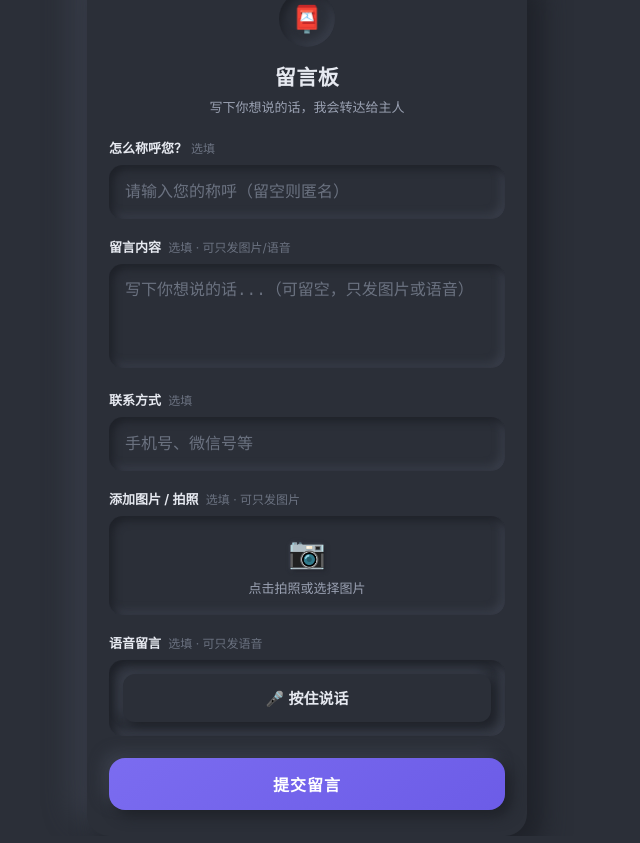
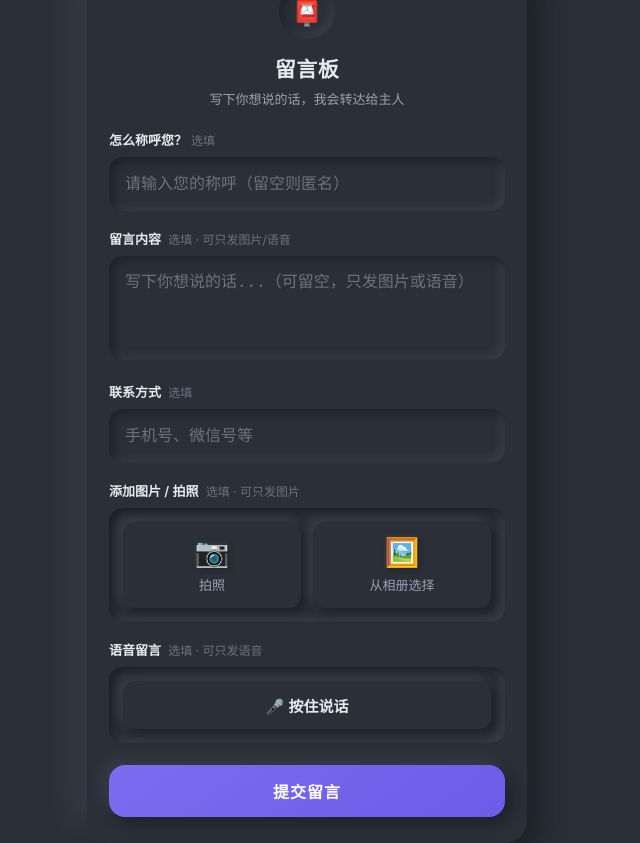
Before and after one commit to gybeyond1/messagewall, a website: page public/index.html in a window 1280 px wide. Shown: the whole page, without its empty margins (333-973 px from the left). Drawn offline with Linux system fonts and the light colour scheme.

Commit message:
feat: 图片上传区分成拍照和相册两个按钮，各自独立触发
- 相机按钮：capture=environment 直接调起相机拍照
- 相册按钮：不带 capture，从相册选择图片
- 两个按钮并排显示，选中图片后显示预览和删除按钮

```diff
--- a/public/index.html
+++ b/public/index.html
@@ -32,10 +32,12 @@
       display: flex;
       align-items: center;
       justify-content: center;
+      /* 适配刘海/灵动岛安全区 */
       padding: calc(20px + env(safe-area-inset-top)) calc(18px + env(safe-area-inset-right)) calc(20px + env(safe-area-inset-bottom)) calc(18px + env(safe-area-inset-left));
       -webkit-font-smoothing: antialiased;
     }
 
+    /* ===== 新拟态卡片：从背景"凸出" ===== */
     .card {
       background: var(--surface);
       border-radius: var(--radius);
@@ -92,13 +94,14 @@
     .field label .required { color: var(--danger); margin-left: 3px; }
     .field label .optional { color: var(--text-faint); font-weight: 400; margin-left: 4px; font-size: 12px; }
 
+    /* ===== 输入框：新拟态"按进去" ===== */
     .field input,
     .field textarea {
       width: 100%;
       padding: 15px 16px;
       border: none;
       border-radius: 14px;
-      font-size: 16px;
+      font-size: 16px; /* ≥16px 防止 iOS 聚焦时自动放大 */
       color: var(--text);
       background: var(--surface);
       outline: none;
@@ -125,12 +128,11 @@
       resize: none;
     }
 
+    /* ===== 图片上传区：拍照 + 相册 两个按钮 ===== */
     .upload-area {
       border: none;
       border-radius: 14px;
-      padding: 18px;
-      text-align: center;
-      cursor: pointer;
+      padding: 14px;
       background: var(--surface);
       box-shadow:
         inset 4px 4px 8px var(--shadow-dark),
@@ -139,31 +141,34 @@
       transition: box-shadow 0.2s ease;
     }
 
-    .upload-area:active {
-      box-shadow:
-        inset 6px 6px 10px var(--shadow-dark),
-        inset -6px -6px 10px var(--shadow-light);
+    .upload-btns {
+      display: flex;
+      gap: 12px;
     }
 
-    .upload-area input[type="file"] {
-      position: absolute;
-      inset: 0;
-      opacity: 0;
+    .upload-btn {
+      flex: 1;
+      border: none;
+      border-radius: 12px;
+      padding: 14px 8px;
       cursor: pointer;
-      width: 100%;
-      height: 100%;
-      border: none;
-      box-shadow: none;
-      padding: 0;
-      background: transparent;
-      z-index: 2;
+      background: var(--surface);
+      color: var(--text);
+      box-shadow: 4px 4px 10px var(--shadow-dark), -4px -4px 10px var(--shadow-light);
+      transition: box-shadow 0.12s ease, transform 0.12s ease;
+      display: flex;
+      flex-direction: column;
+      align-items: center;
+      gap: 6px;
     }
 
-    .upload-icon, .upload-text { pointer-events: none; }
+    .upload-btn:active {
+      transform: scale(0.98);
+      box-shadow: inset 4px 4px 10px var(--shadow-dark), inset -4px -4px 10px var(--shadow-light);
+    }
 
     .upload-icon {
-      font-size: 30px;
-      margin-bottom: 8px;
+      font-size: 28px;
       filter: drop-shadow(2px 2px 2px var(--shadow-dark)) drop-shadow(-1px -1px 1px var(--shadow-light));
     }
 
@@ -203,9 +208,9 @@
 
     .upload-area.has-image { padding: 10px; }
     .upload-area.has-image .upload-remove { display: flex; }
-    .upload-area.has-image .upload-icon,
-    .upload-area.has-image .upload-text { display: none; }
+    .upload-area.has-image .upload-btns { display: none; }
 
+    /* ===== 语音录制区 ===== */
     .voice-area {
       border: none;
       border-radius: 14px;
@@ -274,6 +279,7 @@
       box-shadow: inset 3px 3px 6px var(--shadow-dark), inset -3px -3px 6px var(--shadow-light);
     }
 
+    /* ===== 提交按钮：凸出 + 主题色 ===== */
     .btn-submit {
       width: 100%;
       min-height: 52px;
@@ -302,6 +308,7 @@
       box-shadow: inset 4px 4px 8px var(--shadow-dark), inset -4px -4px 8px var(--shadow-light);
     }
 
+    /* ===== 成功弹层 ===== */
     .success-overlay {
       display: none;
       position: fixed;
@@ -370,6 +377,7 @@
       display: none;
     }
 
+    /* 超小屏微调 */
     @media (max-width: 360px) {
       .card { padding: 22px 16px; border-radius: 18px; }
       .card-header .badge { width: 50px; height: 50px; font-size: 23px; }
@@ -405,9 +413,18 @@
         <div class="field">
           <label>添加图片 / 拍照 <span class="optional">选填 · 可只发图片</span></label>
           <div class="upload-area" id="uploadArea">
-            <input type="file" id="imageInput" accept="image/*">
-            <div class="upload-icon">📷</div>
-            <div class="upload-text">点击拍照或选择图片</div>
+            <div class="upload-btns" id="uploadBtns">
+              <button type="button" class="upload-btn" id="btnCamera">
+                <div class="upload-icon">📷</div>
+                <div class="upload-text">拍照</div>
+              </button>
+              <button type="button" class="upload-btn" id="btnGallery">
+                <div class="upload-icon">🖼️</div>
+                <div class="upload-text">从相册选择</div>
+              </button>
+            </div>
+            <input type="file" id="cameraInput" accept="image/*" capture="environment" style="display:none">
+            <input type="file" id="galleryInput" accept="image/*" style="display:none">
             <img class="upload-preview" id="preview" alt="预览">
             <button type="button" class="upload-remove" id="removeBtn">✕</button>
           </div>
@@ -440,12 +457,14 @@
 
   <script>
     const form = document.getElementById('msgForm');
-    const imageInput = document.getElementById('imageInput');
+    const cameraInput = document.getElementById('cameraInput');
+    const galleryInput = document.getElementById('galleryInput');
     const uploadArea = document.getElementById('uploadArea');
     const preview = document.getElementById('preview');
     const removeBtn = document.getElementById('removeBtn');
     let selectedFile = null;
 
+    // ===== 语音录制 =====
     const voiceBtn = document.getElementById('voiceBtn');
     const voicePreview = document.getElementById('voicePreview');
     const voiceAudio = document.getElementById('voiceAudio');
@@ -456,8 +475,11 @@
     let recordStartTime = 0;
     let recordTimer = null;
 
-    imageInput.addEventListener('change', function() {
-      const file = this.files[0];
+    // 拍照 / 相册按钮
+    document.getElementById('btnCamera').addEventListener('click', () => cameraInput.click());
+    document.getElementById('btnGallery').addEventListener('click', () => galleryInput.click());
+
+    function handleImageSelected(file) {
       if (!file) return;
       selectedFile = file;
       const reader = new FileReader();
@@ -467,22 +489,32 @@
         uploadArea.classList.add('has-image');
       };
       reader.readAsDataURL(file);
+    }
+
+    cameraInput.addEventListener('change', function() {
+      handleImageSelected(this.files[0]);
+    });
+    galleryInput.addEventListener('change', function() {
+      handleImageSelected(this.files[0]);
     });
 
     removeBtn.addEventListener('click', function(e) {
       e.stopPropagation();
       selectedFile = null;
-      imageInput.value = '';
+      cameraInput.value = '';
+      galleryInput.value = '';
       preview.src = '';
       preview.classList.remove('show');
       uploadArea.classList.remove('has-image');
     });
 
+    // ===== 语音录制逻辑 =====
     async function startRecording() {
       if (mediaRecorder && mediaRecorder.state === 'recording') return;
       try {
         const stream = await navigator.mediaDevices.getUserMedia({ audio: true });
         audioChunks = [];
+        // 优先用 webm/opus，Safari 可能用 mp4
         let mime = 'audio/webm;codecs=opus';
         if (!MediaRecorder.isTypeSupported(mime)) mime = 'audio/webm';
         if (!MediaRecorder.isTypeSupported(mime)) mime = '';
@@ -491,7 +523,7 @@
         mediaRecorder.onstop = () => {
           stream.getTracks().forEach(t => t.stop());
           const blob = new Blob(audioChunks, { type: mediaRecorder.mimeType || 'audio/webm' });
-          if (blob.size < 1000) {
+          if (blob.size < 1000) { // 小于 1KB 视为无效
             resetVoiceUI();
             return;
           }
@@ -507,7 +539,7 @@
         recordTimer = setInterval(() => {
           const sec = Math.floor((Date.now() - recordStartTime) / 1000);
           voiceBtn.textContent = `🎙 录音中 ${sec}s... 松开发送`;
-          if (sec >= 60) stopRecording();
+          if (sec >= 60) stopRecording(); // 最长 60 秒
         }, 500);
       } catch (err) {
         alert('无法访问麦克风：' + err.message);
@@ -535,6 +567,7 @@
       voiceBtn.textContent = '🎤 按住说话';
     }
 
+    // 按住录音（鼠标 + 触摸）
     voiceBtn.addEventListener('mousedown', e => { e.preventDefault(); startRecording(); });
     voiceBtn.addEventListener('touchstart', e => { e.preventDefault(); startRecording(); });
     voiceBtn.addEventListener('mouseup', () => stopRecording());
```
